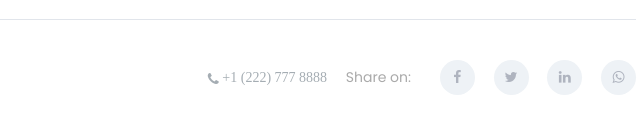
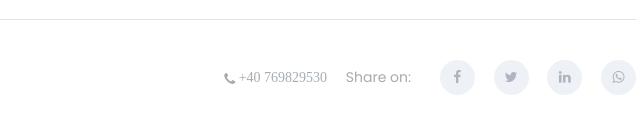
Before and after one commit to atestatinformatica/ExploreTurkey, a plain HTML site: page index.html in a window 1280 px wide. Shown: the part 5793-5927 px from the top of the page, 574-1214 px from the left. Drawn offline with nearby package versions, Linux system fonts and the light colour scheme.

Commit message:
Update index.html

```diff
--- a/index.html
+++ b/index.html
@@ -978,7 +978,7 @@
 						<div class="col-sm-7">
   <div class="footer-social">
 
-    <span><i class="fa fa-phone"> +1 (222) 777 8888</i>	</span>
+    <span><i class="fa fa-phone"> +40 769829530</i>	</span>
 	 <span style="font-size: 14px; color: #aaa; margin-right: 10px;">Share on:</span>
     <a href="https://www.facebook.com/sharer/sharer.php?u=https://atestatinformatica.github.io/ExploreTurkey/" target="_blank">
       <i class="fa fa-facebook"></i>
```
